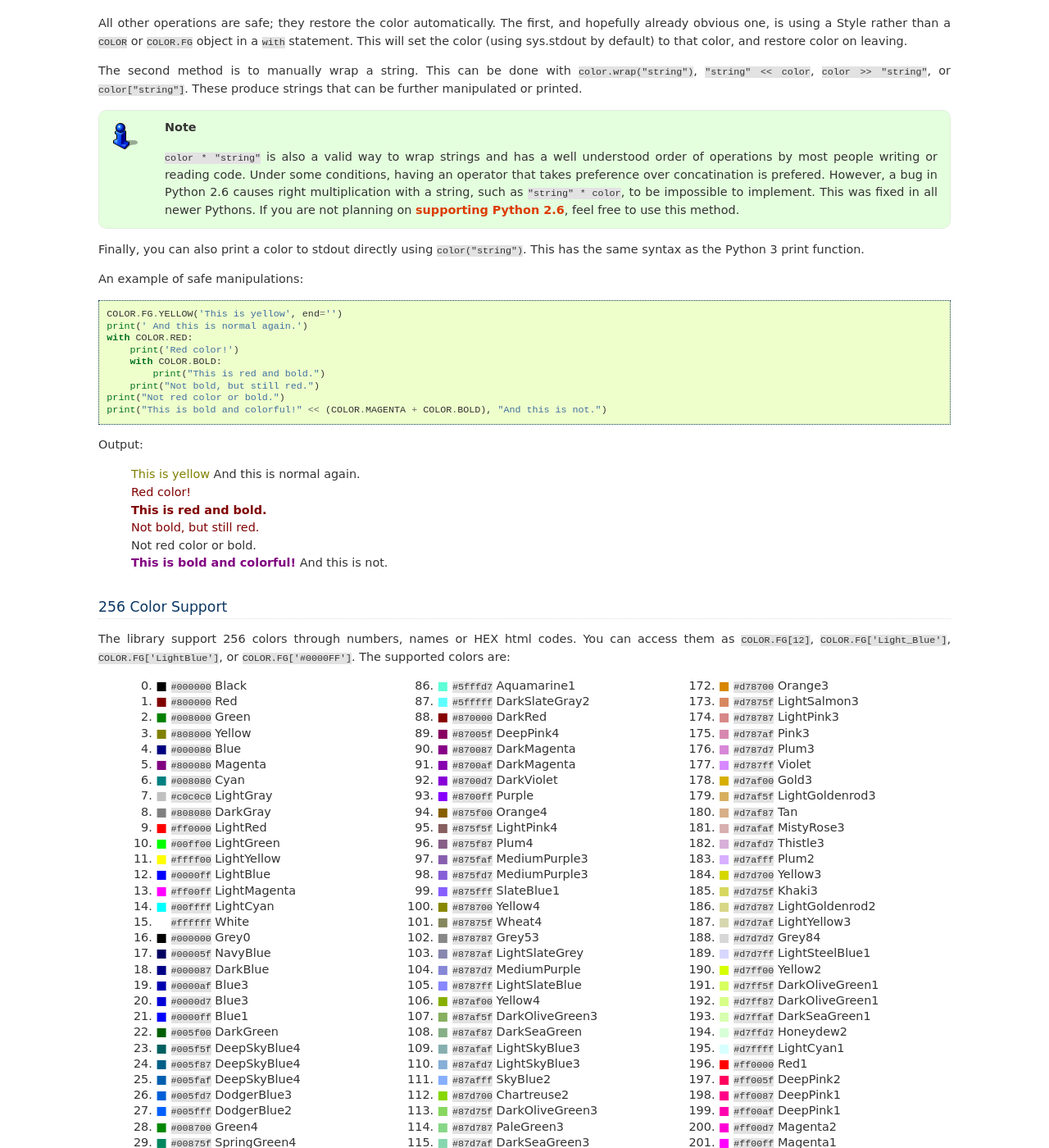
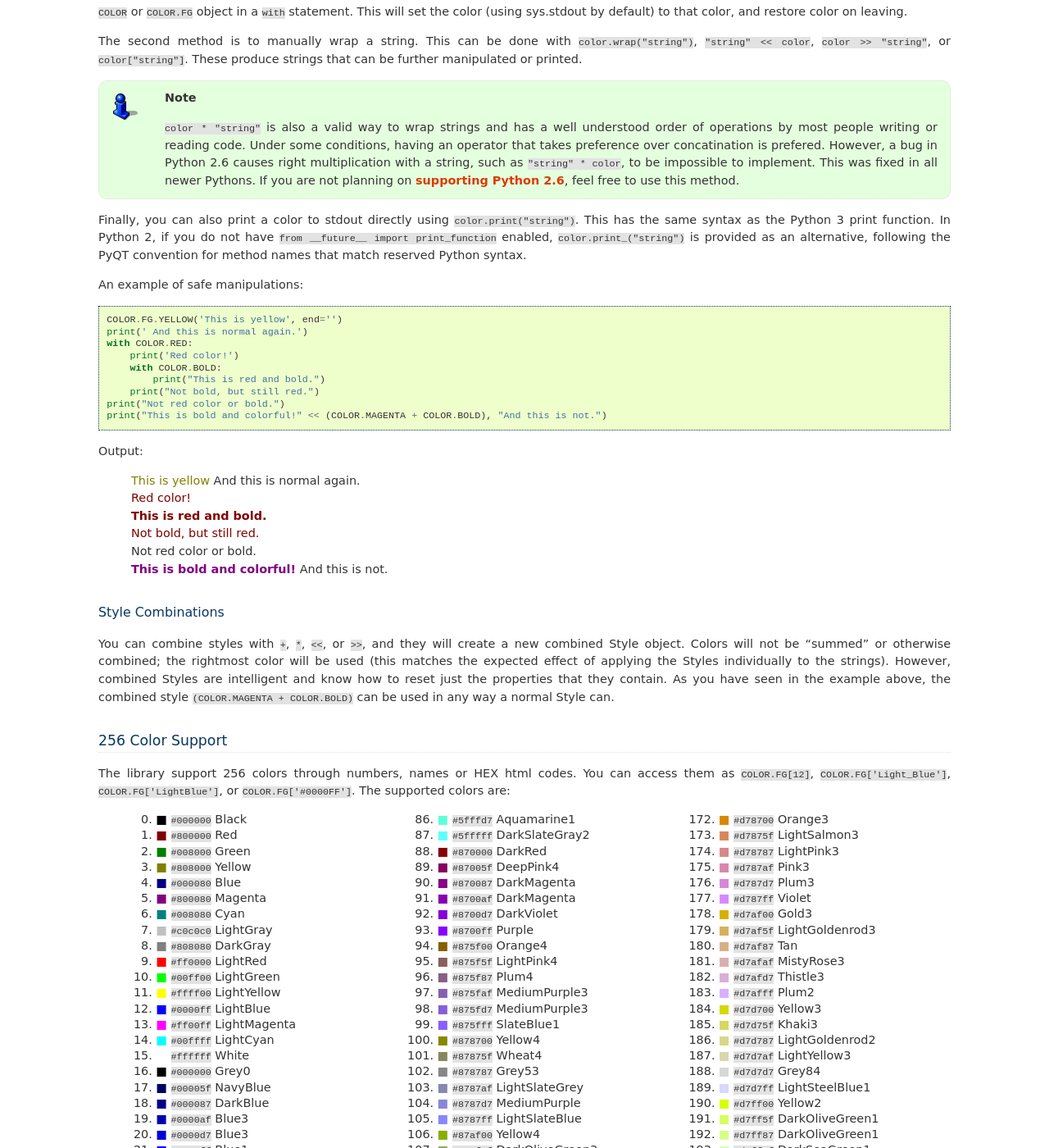
Before and after one commit to tomerfiliba/plumbum, a Sphinx documentation site: the page built from docs/color.rst, in a window 1280 px wide and 1400 px high, scrolled down 1839 px. Shown: the whole window at 82% size. Built offline with Sphinx 7.4.7, drawn with Linux system fonts in a browser that asks for light colours; some of the changed text lies outside the part shown.

Commit message:
Better tests, updated docs to match current status of library

```diff
--- a/docs/color.rst
+++ b/docs/color.rst
@@ -57,7 +57,7 @@
 Safe color manipulations refer to changes that reset themselves at some point. Unsafe manipulations
 must be manually reset, and can leave your terminal color in an unreadable state if you forget
 to reset the color or encounter an exception. If you do get the color unset on a terminal, the
-following, typed into the command line, will restore it::
+following, typed into the command line, will restore it:
 
 .. code:: bash
 
@@ -66,9 +66,9 @@
 Unsafe Manipulation
 ^^^^^^^^^^^^^^^^^^^
 
-Styles have two unsafe operations: Concatenation (with ``+``) and calling ``.now()`` without
+Styles have two unsafe operations: Concatenation (with ``+`` and a string) and calling ``.now()`` without
 arguments (directly calling a style is also a shortcut for ``.now``). These two
-operations do not restore normal color to the terminal. To protect their use,
+operations do not restore normal color to the terminal by themselves. To protect their use,
 you should always use a context manager around any unsafe operation.
 
 An example of the usage of unsafe ``COLOR`` manipulations inside a context manager::
@@ -120,8 +120,10 @@
   2.6 <http://www.curiousefficiency.org/posts/2015/04/stop-supporting-python26.html>`_, feel
   free to use this method.
 
-Finally, you can also print a color to stdout directly using ``color("string")``. This
-has the same syntax as the Python 3 print function.
+Finally, you can also print a color to stdout directly using ``color.print("string")``. This
+has the same syntax as the Python 3 print function. In Python 2, if you do not have
+``from __future__ import print_function`` enabled, ``color.print_("string")`` is provided as
+an alternative, following the PyQT convention for method names that match reserved Python syntax.
 
 An example of safe manipulations::
 
@@ -146,7 +148,11 @@
     </font>Not red color or bold.<br/>
     <font color="#800080"><b>This is bold and colorful!</b></font> And this is not.</p>
 
+Style Combinations
+^^^^^^^^^^^^^^^^^^
 
+You can combine styles with ``+``, ``*``, ``<<``, or ``>>``, and they will create a new combined Style object. Colors will not be "summed" or otherwise combined; the rightmost color will be used (this matches the expected effect of
+applying the Styles individually to the strings). However, combined Styles are intelligent and know how to reset just the properties that they contain. As you have seen in the example above, the combined style ``(COLOR.MAGENTA + COLOR.BOLD)`` can be used in any way a normal Style can.
 
 256 Color Support
 =================
@@ -180,14 +186,14 @@
 
     COLOR = StyleFactory(ANSIStyle)
 
-HTML Subclass Example
-^^^^^^^^^^^^^^^^^^^^^
+Subclassing Style
+^^^^^^^^^^^^^^^^^
 
 For example, if you wanted to create an HTMLStyle and HTMLCOLOR, you could do::
 
     class HTMLStyle(Style):
         attribute_names = dict(bold='b', em='em', li='li', code='code')
-        end = '<br/>'
+        end = '<br/>\n'
 
         def __str__(self):
             result = ''
@@ -236,7 +242,7 @@
     ``HTMLStyle`` is implemented in the library, as well, with the
     ``HTMLCOLOR`` object available in ``plumbum.color``. It was used
     to create the colored output in this document, with small changes
-    because ``COLOR.RESET`` cannot supported with HTML.
+    because ``COLOR.RESET`` cannot be supported with HTML.
 
 See Also
 ========
```
Also changed, not shown: README.rst (+9 -0 lines), docs/_cheatsheet.rst (+5 -4 lines), 2 other files.
